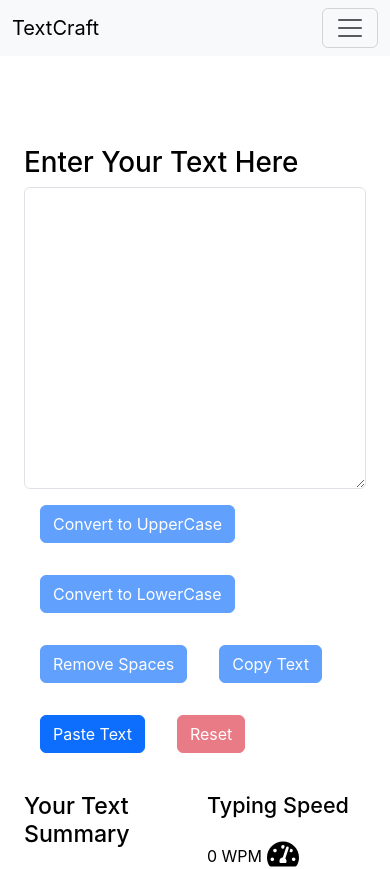
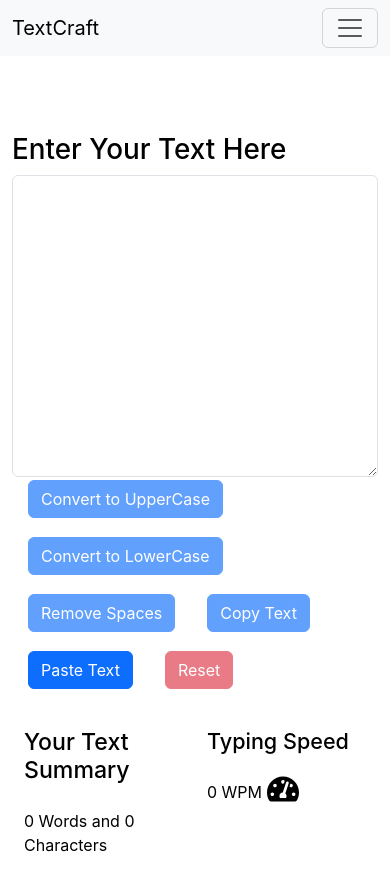
Before and after one commit to MDPerrfan/TextCraft-ReactApp, a React (Create React App) app: page / in a window 390 px wide. Shown: the top 869 px of the page. Built offline with nearby package versions, Linux system fonts and the light colour scheme.

Commit message:
Updated meta tag

```diff
--- a/public/index.html
+++ b/public/index.html
@@ -9,18 +9,20 @@
     <meta name="description" content="TextCraft: Transform your text effortlessly with powerful editing tools." />
     <link rel="apple-touch-icon" href="%PUBLIC_URL%/logo192.png" />
     <link rel="manifest" href="%PUBLIC_URL%/manifest.json" />
-    <!--
-      Notice the use of %PUBLIC_URL% in the tags above.
-      It will be replaced with the URL of the `public` folder during the build.
-      Only files inside the `public` folder can be referenced from the HTML.
-
-      Unlike "/favicon.ico" or "favicon.ico", "%PUBLIC_URL%/favicon.ico" will
-      work correctly both with client-side routing and a non-root public URL.
-      Learn how to configure a non-root public URL by running `npm run build`.
-    -->
     <link href="https://cdn.jsdelivr.net/npm/bootstrap@5.3.3/dist/css/bootstrap.min.css" rel="stylesheet" integrity="sha384-QWTKZyjpPEjISv5WaRU9OFeRpok6YctnYmDr5pNlyT2bRjXh0JMhjY6hW+ALEwIH" crossorigin="anonymous">
     <title>TextCraft | Home</title>
+    <meta property="og:title" content="TextCraft">
+    <meta property="og:type" content="website">
+    <meta property="og:url" content="https://textcrafts.netlify.app/">
+    <meta property="og:image" content="">
+    <meta name="og:descrtiption" content="Easily convert text to uppercase, lowercase, or remove spaces.
+    Swiftly copy and paste text to and from the system clipboard.
+    Instantly track the word and character count of your text.
+    Measure your typing speed in real-time with a built-in WPM calculator.
+    Customize your viewing experience with dark mode for reduced eye strain.">
+    <meta name="og:site_name" content="TextCraft by Parves">
 </head>
+
 
 <body>
     <noscript>You need to enable JavaScript to run this app.</noscript>
--- a/src/App.css
+++ b/src/App.css
@@ -25,6 +25,9 @@
     .footer-body {
         text-align: center !important;
     }
+    .my-3 {
+        margin-top: .2rem !important;
+    }
 }
 
 .footer h3 {
--- a/src/components/TextForm.js
+++ b/src/components/TextForm.js
@@ -57,7 +57,7 @@ export default function TextForm(props) {
     }, [text, startTime]);
   return (
     <>
-        <div className="container " style={{color:props.mode==='dark'?'white':'black'}}>
+        <div className="textForm" style={{color:props.mode==='dark'?'white':'black',minHeight:"68vh"}}>
             <div className="alert mb-4"style={{height:"50px"}}>{alertMessage && <div class="alert alert-success" role="alert">{alertMessage}</div>}
             </div>
             <h1>{props.title}</h1>
```
